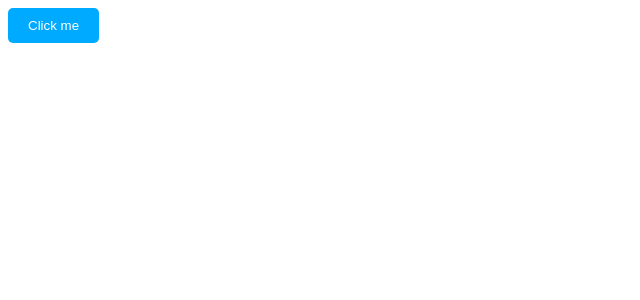
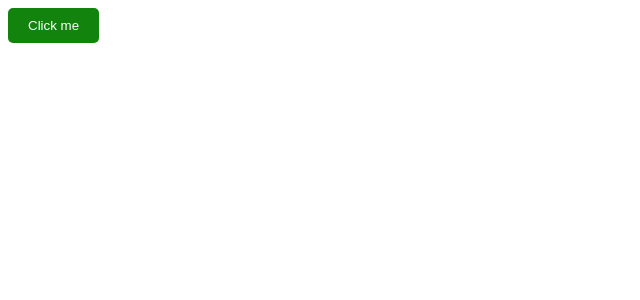
Before and after one commit to krzysztofautomatyk/ReactLearn, a React (Vite) app: page / in a window 1280 px wide. Shown: the top 300 px of the page, without its empty margins (0-640 px from the left). Built offline with nearby package versions, Linux system fonts and the light colour scheme.

Commit message:
3.2 CSS Modules

```diff
--- a/src/Button/Button.jsx
+++ b/src/Button/Button.jsx
@@ -1,6 +1,7 @@
+import styles from './Button.module.css';
 
 function Button() {
-  return <button className="button">Click me</button>;
+  return <button className={styles.button}>Click me</button>;
 }
 
 export default Button;
--- a/src/Button/Button.module.css
+++ b/src/Button/Button.module.css
@@ -0,0 +1,8 @@
+.button {
+    background-color: hsl(117, 83%, 28%);
+    color: white;
+    padding: 10px 20px;
+    border-radius: 5px;
+    border: none;
+    cursor: pointer;
+  }
```
